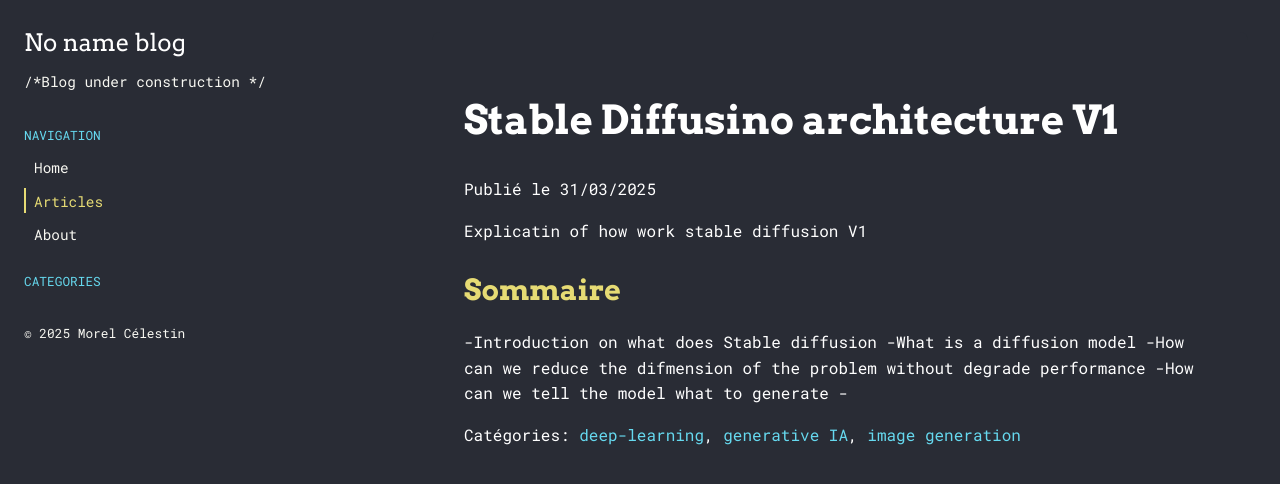
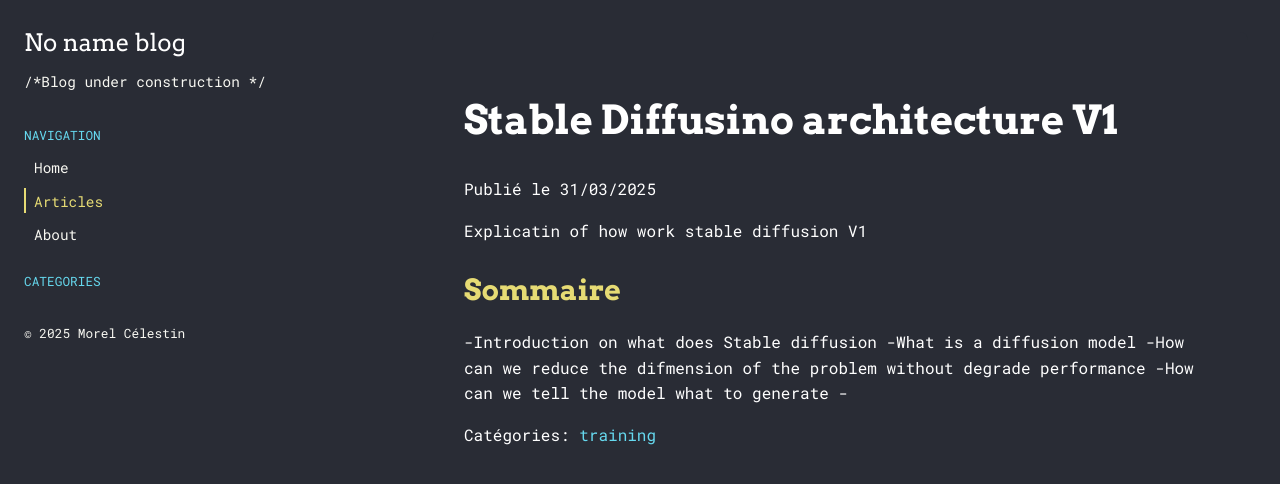
Before and after one commit to CeIest2/CeIest2.github.io, a Jekyll site: the page built from _posts/2025-03-31-Stable-Diffusion-architecture-V1.md, in a window 1280 px wide. Shown: the top 484 px of the page. Built offline with Jekyll 4.4.1, drawn with Linux system fonts in a browser that asks for light colours.

Commit message:
plusieurs changement au niveau de la gestion des catégories

```diff
--- a/_layouts/post.html
+++ b/_layouts/post.html
@@ -10,7 +10,7 @@ layout: default
   <div class="post-categories">
     <p>Catégories:
       {% for category in page.categories %}
-      <a href="{{ site.baseurl }}/categories/{{ category | slugify }}/">{{ category }}</a>{% unless forloop.last %}, {% endunless %}
+      <a href="{{ site.baseurl }}/categories/{{ category | slugify | downcase }}/">{{ category }}</a>{% unless forloop.last %}, {% endunless %}
       {% endfor %}
     </p>
   </div>
--- a/_posts/2025-03-31-Stable-Diffusion-architecture-V1.md
+++ b/_posts/2025-03-31-Stable-Diffusion-architecture-V1.md
@@ -2,7 +2,7 @@
 layout: post
 title: "Stable Diffusino architecture V1"
 date: 2025-03-31
-categories: [deep-learning, generative IA, image generation]
+categories: [training]
 ---
 
 Explicatin of how work stable diffusion V1
--- a/index.html
+++ b/index.html
@@ -22,7 +22,7 @@ layout: default
 <div class="content-box-number">03</div>
 <h2 class="content-box-title">Training</h2>
 <p>Overview on how to train specific models</p>
-<a href="{{ site.baseurl }}/categories/Training/">Explorer →</a>
+<a href="{{ site.baseurl }}/categories/training/">Explorer →</a>
 </div>
 <div class="content-box">
 <div class="content-box-number">04</div>
```
Also changed, not shown: categories/training.md (added, +5 -0 lines), 3 other files.
